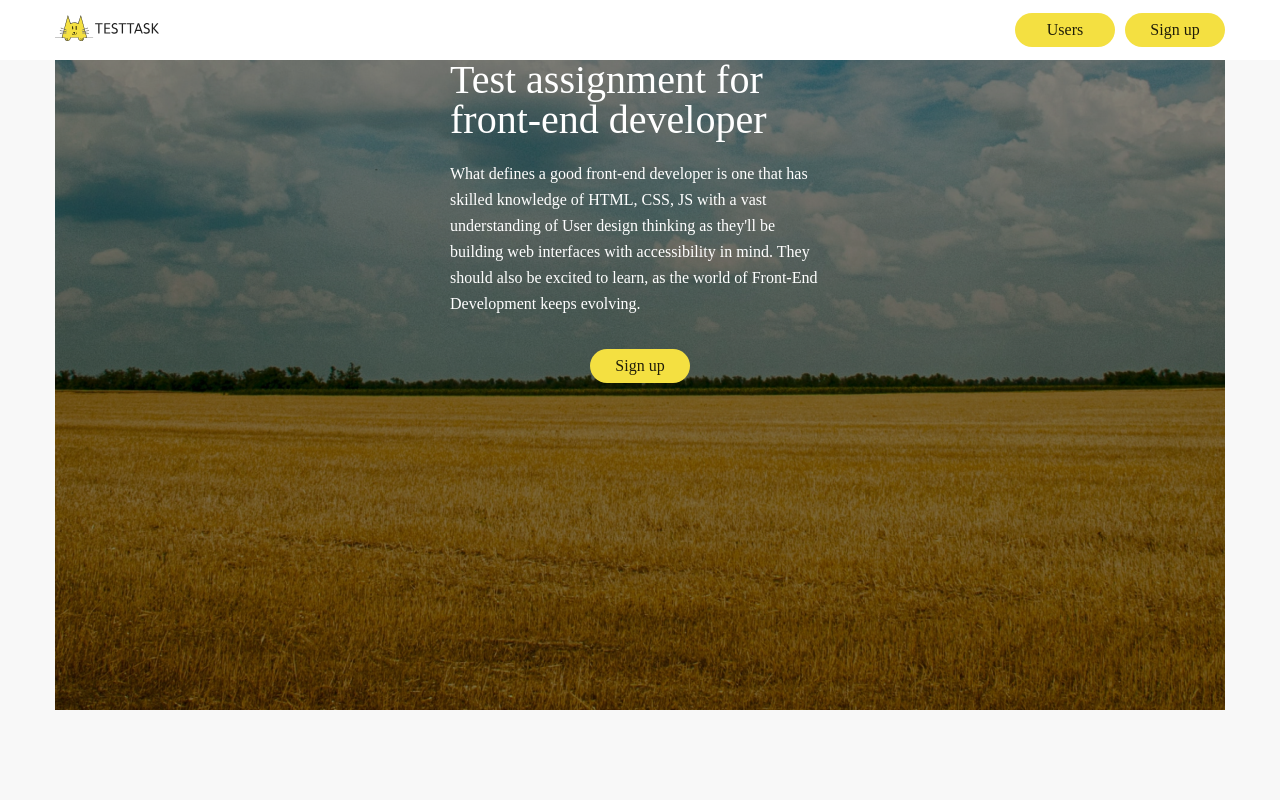
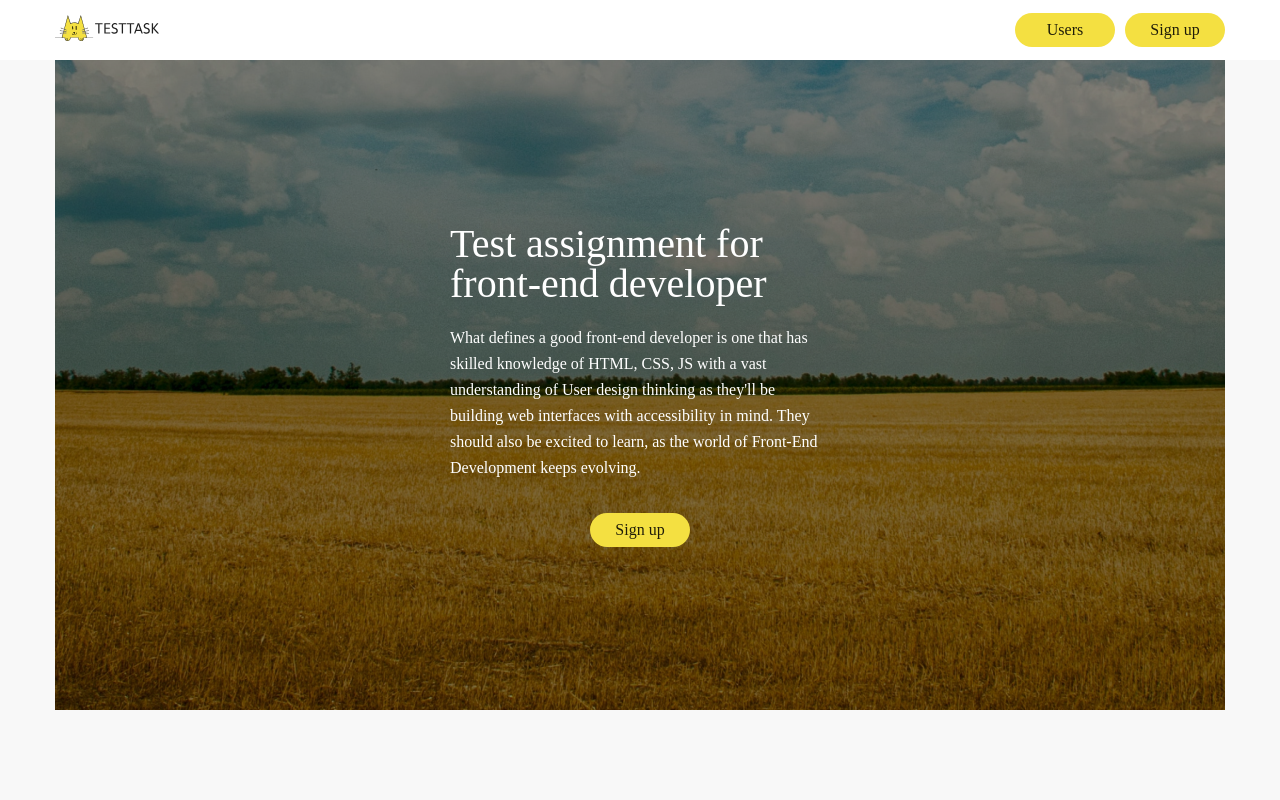
Before and after one commit to stanislaviw/test-task-abz-agency, a React (Create React App) app: page / in a window 1280 px wide. Shown: the top 800 px of the page. Built offline with nearby package versions, Linux system fonts and the light colour scheme; no server answers; a web font is replaced by a local one.

Commit message:
fix home section

```diff
--- a/src/components/users/users.jsx
+++ b/src/components/users/users.jsx
@@ -8,9 +8,7 @@ export const Users = () => {
 
   useEffect(() => {
     fetch(
-      `https://frontend-test-assignment-api.abz.agency/api/v1/users?page=${page}&count=${
-        page * 6
-      }`
+      `https://frontend-test-assignment-api.abz.agency/api/v1/users?page=${page}&count=6`
     )
       .then((response) => response.json())
       .then((data) => setUsers(data.users))
@@ -20,8 +18,6 @@ export const Users = () => {
   const handleClick = () => {
     setPage((prevState) => prevState + 1);
   };
-
-  console.log(page);
 
   return (
     <section className="users" id="users">
--- a/src/styles/home.scss
+++ b/src/styles/home.scss
@@ -10,8 +10,8 @@
   max-width: 1170px;
   position: relative;
   display: flex;
-  flex-direction: column;
   align-items: center;
+  justify-content: center;
 }
 
 .home_box_text {
```
